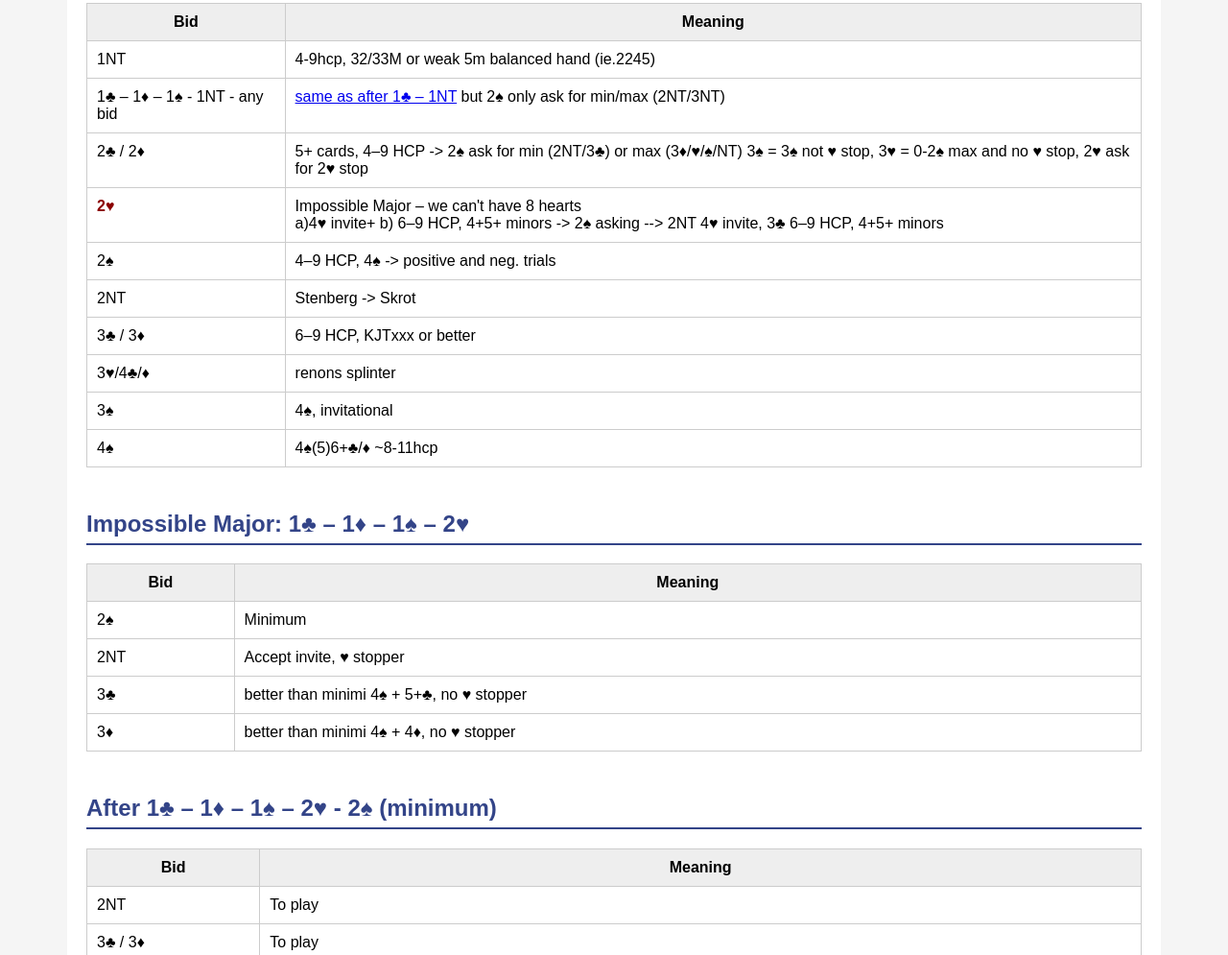
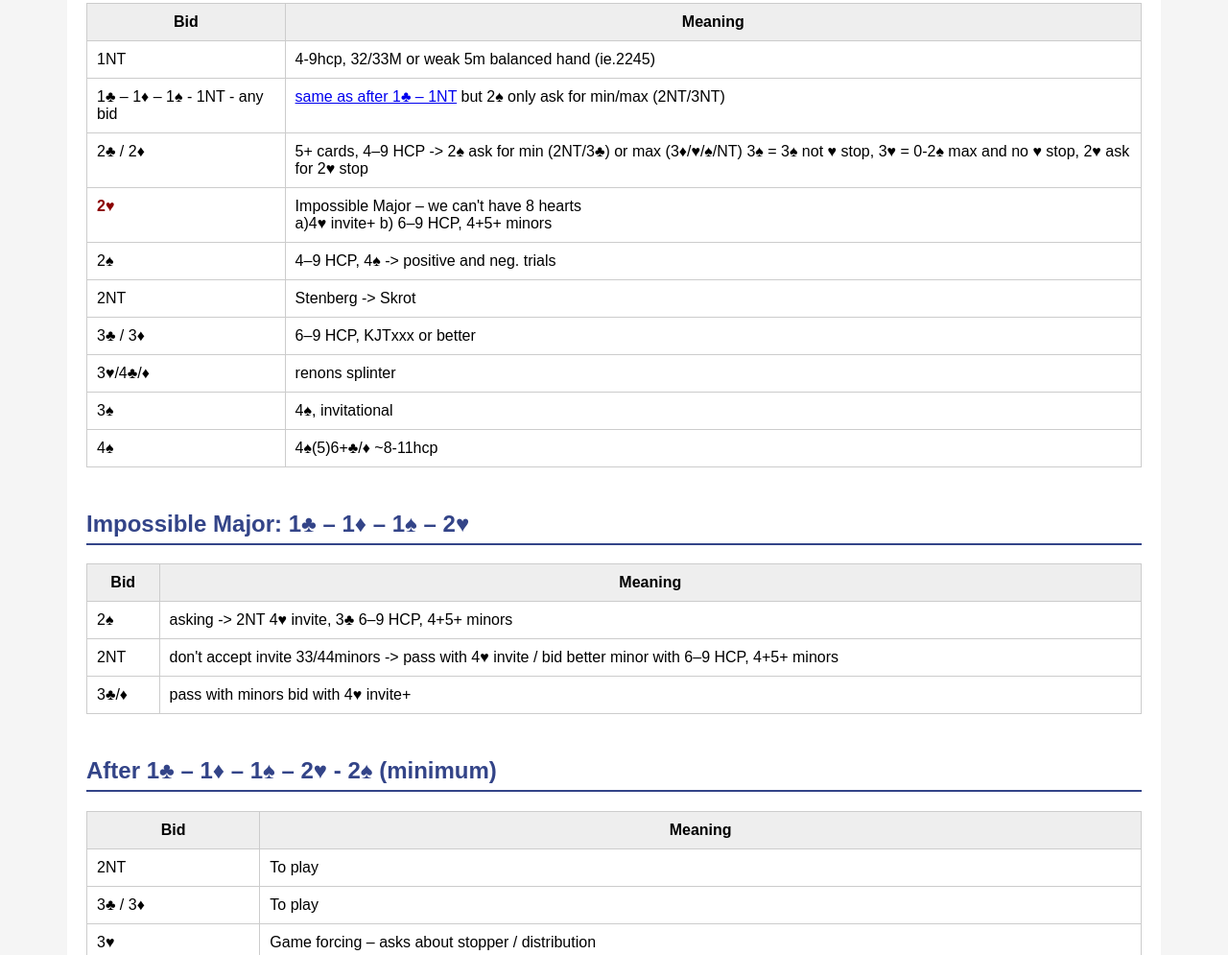
Before and after one commit to bjoorck/Casinoevbonus, a plain HTML site: page 1c.html in a window 1280 px wide. Shown: the part 2322-3317 px from the top of the page at 96% size. Drawn offline with Linux system fonts and the light colour scheme.

Commit message:
Update 1c.html

```diff
--- a/1c.html
+++ b/1c.html
@@ -229,7 +229,7 @@
 <tr><td>1♣ – 1♦ – 1♠ - 1NT - any bid</td><td><a href="#1c-1NT">same as after 1♣ – 1NT</a> but 2♠ only ask for min/max (2NT/3NT)</td></tr>
 <tr><td>2♣ / 2♦</td><td>5+ cards, 4–9 HCP  ->   2♠ ask for min (2NT/3♣) or max (3♦/♥/♠/NT) 3♠ = 3♠ not ♥ stop, 3♥ = 0-2♠ max and no ♥ stop, 2♥ ask for 2♥ stop</td></tr>
 <tr><td class="red">2♥</td><td>Impossible Major –  we can't have 8 hearts<br>
-a)4♥ invite+ b) 6–9 HCP, 4+5+ minors -> 2♠ asking --> 2NT 4♥ invite, 3♣ 6–9 HCP, 4+5+ minors</td></tr>
+a)4♥ invite+ b) 6–9 HCP, 4+5+ minors</td></tr>
 <tr><td>2♠</td><td>4–9 HCP, 4♠  ->  positive and neg. trials</td></tr>
 <tr><td>2NT</td><td>Stenberg  ->  Skrot</td></tr>
 <tr><td>3♣ / 3♦</td><td>6–9 HCP, KJTxxx or better</td></tr>
@@ -242,10 +242,9 @@
 
 <table>
 <tr><th>Bid</th><th>Meaning</th></tr>
-<tr><td>2♠</td><td>Minimum</td></tr>
-<tr><td>2NT</td><td>Accept invite, ♥ stopper</td></tr>
-<tr><td>3♣</td><td>better than minimi 4♠ + 5+♣, no ♥ stopper</td></tr>
-<tr><td>3♦</td><td>better than minimi 4♠ + 4♦, no ♥ stopper</td></tr>
+<tr><td>2♠</td><td>asking  -> 2NT 4♥ invite, 3♣ 6–9 HCP, 4+5+ minors</td></tr>
+<tr><td>2NT</td><td>don't accept invite 33/44minors -> pass with 4♥ invite / bid better minor with 6–9 HCP, 4+5+ minors</td></tr>
+<tr><td>3♣/♦</td><td>pass with minors bid with 4♥ invite+</td></tr>
 </table>
 
 <h2>After 1♣ – 1♦ – 1♠ – 2♥ - 2♠ (minimum)</h2>
```
